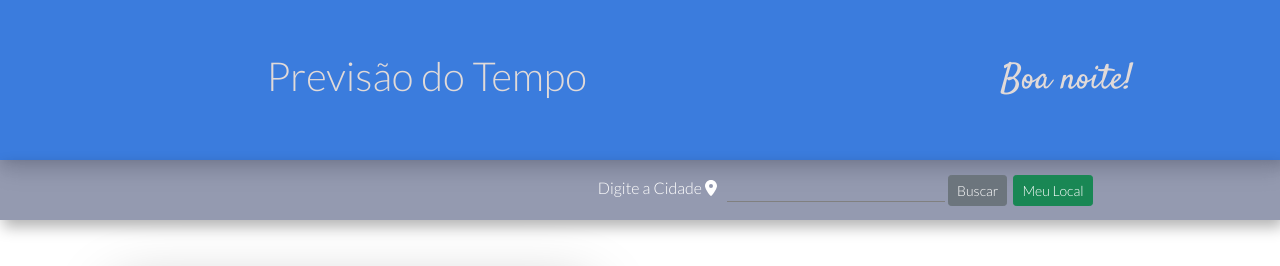
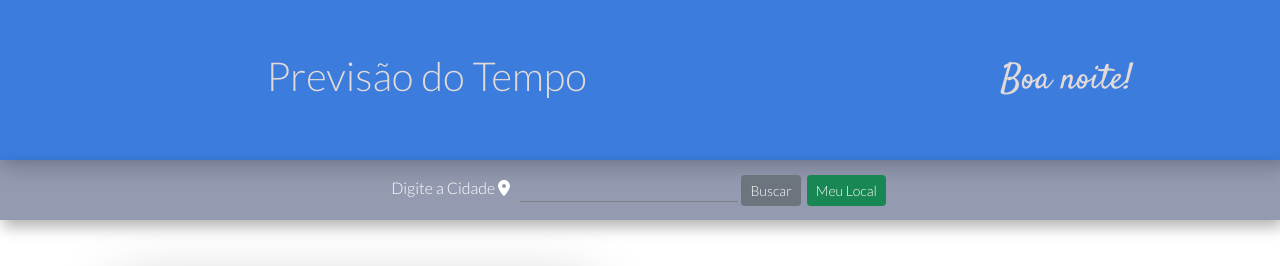
Before and after one commit to gabriellgomess/tempo-e-clima, a React (Create React App) app: page / in a window 1280 px wide. Shown: the top 266 px of the page. Built offline with nearby package versions, Linux system fonts and the light colour scheme; no server answers.

Commit message:
ajuste de layout

```diff
--- a/src/Components/Header/Header.js
+++ b/src/Components/Header/Header.js
@@ -24,7 +24,6 @@ export default function Header(props) {
         <div className="col-sm-12 col-md-8 col-lg-8 title">
             <h1>Previsão do Tempo</h1>
         </div>
-
         <div className="col-sm-12 col-md-4 col-lg-4 salutation">
           {hoursDay}
         </div>
--- a/src/Components/SubHeader/SubHeader.css
+++ b/src/Components/SubHeader/SubHeader.css
@@ -8,7 +8,7 @@
     height: 60px;
     display: flex;
     align-items: center;
-    justify-content: space-between;
+    justify-content: center;
     font-family: 'Lato', sans-serif;
     padding: 20px;
 	box-shadow: 3px 7px 14px rgba(0, 0, 0, 0.3)  ;
--- a/src/Components/SubHeader/SubHeader.js
+++ b/src/Components/SubHeader/SubHeader.js
@@ -34,9 +34,6 @@ export default function SubHeader({onSubmit}) {
     }
     return(
         <div className="sub-header">
-            <div className="col-sm-12 col-md-4 col-md-4 sub-header-left">
-
-            </div>
             <div className="col-sm-12 col-md-8 col-md-8 d-flex justify-content-center sub-header-center">
                 <form onSubmit={handleSubmit}>
                     <label>{window.screen.width < 770?"Cidade":"Digite a Cidade"} <FontAwesomeIcon icon={faLocationDot} /></label>
```
Also changed, not shown: src/App.js (+0 -19 lines).
